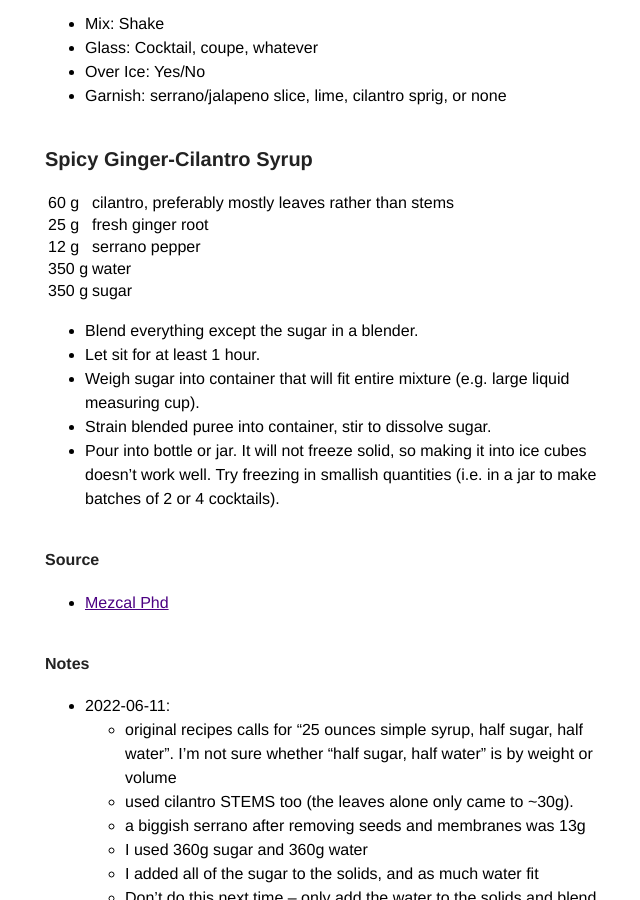
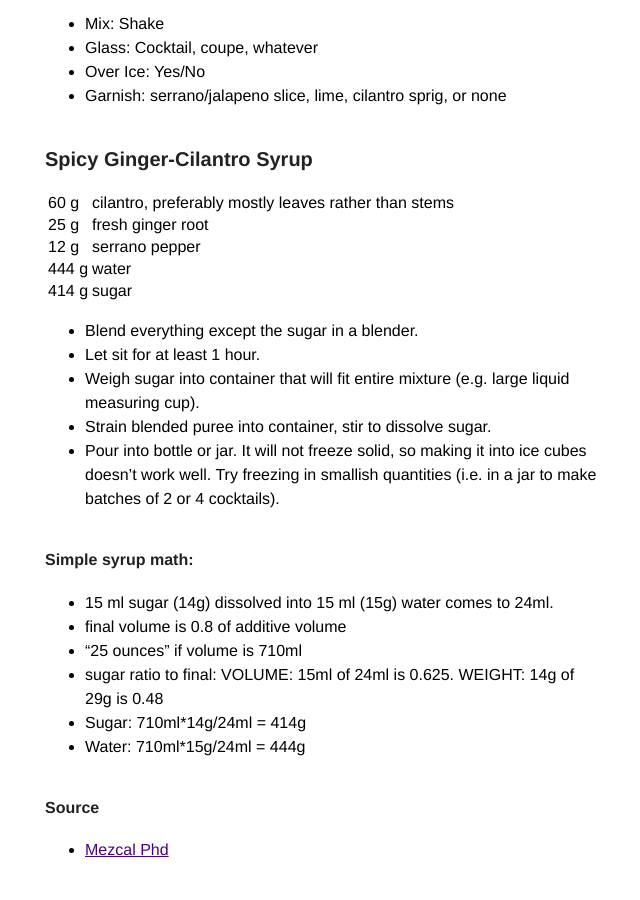
Before and after one commit to jimmyodonnell/jimmyodonnell.github.io, a Jekyll site: the page built from recipes/cocktail-gardener.md, in a window 1280 px wide and 900 px high, scrolled down 457 px. Shown: the whole window, without its empty margins (315-955 px from the left). Built offline with Jekyll 4.4.1, drawn with Linux system fonts in a browser that asks for light colours.

Commit message:
update with simple syrup math

```diff
--- a/recipes/cocktail-gardener.md
+++ b/recipes/cocktail-gardener.md
@@ -28,8 +28,8 @@ comments: false
 | 60 g | cilantro, preferably mostly leaves rather than stems |
 | 25 g | fresh ginger root |
 | 12 g | serrano pepper |
-| 350 g | water |
-| 350 g | sugar |
+| 444 g | water |
+| 414 g | sugar |
 
 - Blend everything except the sugar in a blender.
 - Let sit for at least 1 hour.
@@ -37,6 +37,13 @@ comments: false
 - Strain blended puree into container, stir to dissolve sugar.
 - Pour into bottle or jar. It will not freeze solid, so making it into ice cubes doesn't work well. Try freezing in smallish quantities (i.e. in a jar to make batches of 2 or 4 cocktails).
 
+#### Simple syrup math:
+- 15 ml sugar (14g) dissolved into 15 ml (15g) water comes to 24ml.
+- final volume is 0.8 of additive volume
+- "25 ounces" if volume is 710ml
+- sugar ratio to final: VOLUME: 15ml of 24ml is 0.625. WEIGHT: 14g of 29g is 0.48
+- Sugar: 710ml*14g/24ml = 414g
+- Water: 710ml*15g/24ml = 444g
 
 #### Source
 - [Mezcal Phd](https://mezcalphd.com/2018/10/one-killer-mezcal-cocktail-the-gardener/)
```
